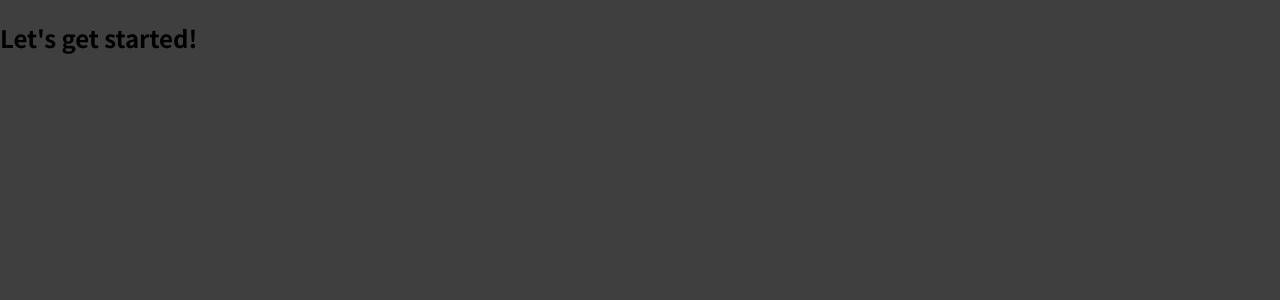
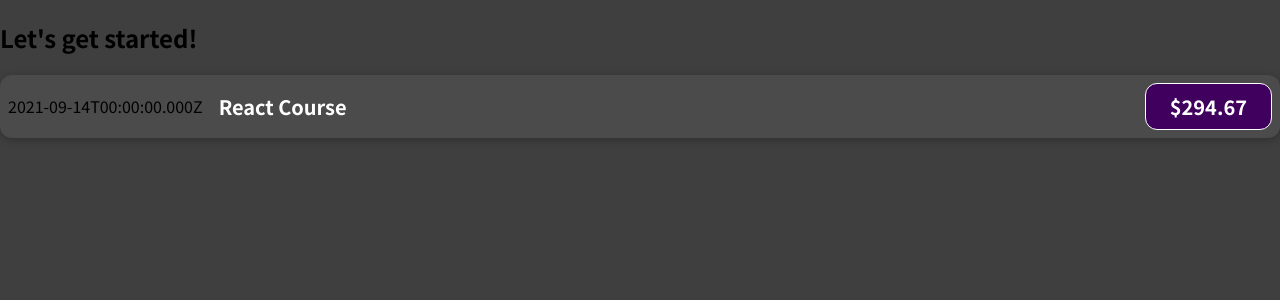
Before and after one commit to AndrewJacobVlietstra/React, a JavaScript app in the folder react-complete-guide/: page / in a window 1280 px wide. Shown: the top 300 px of the page. Built offline with nearby package versions, Linux system fonts and the light colour scheme.

Commit message:
Making custom component

```diff
--- a/react-complete-guide/src/App.js
+++ b/react-complete-guide/src/App.js
@@ -1,7 +1,10 @@
+import ExpenseItem from './components/ExpenseItem';
+
 function App() {
   return (
     <div>
       <h2>Let's get started!</h2>
+      <ExpenseItem />
     </div>
   );
 }
--- /dev/null
+++ b/react-complete-guide/src/components/ExpenseItem.css
@@ -0,0 +1,56 @@
+.expense-item {
+  display: flex;
+  justify-content: space-between;
+  align-items: center;
+  box-shadow: 0 2px 8px rgba(0, 0, 0, 0.25);
+  padding: 0.5rem;
+  margin: 1rem 0;
+  border-radius: 12px;
+  background-color: #4b4b4b;
+}
+
+.expense-item__description {
+  display: flex;
+  flex-direction: column;
+  gap: 1rem;
+  align-items: flex-end;
+  flex-flow: column-reverse;
+  justify-content: flex-start;
+  flex: 1;
+}
+
+.expense-item h2 {
+  color: #3a3a3a;
+  font-size: 1rem;
+  flex: 1;
+  margin: 0 1rem;
+  color: white;
+}
+
+.expense-item__price {
+  font-size: 1rem;
+  font-weight: bold;
+  color: white;
+  background-color: #40005d;
+  border: 1px solid white;
+  padding: 0.5rem;
+  border-radius: 12px;
+}
+
+@media (min-width: 580px) {
+  .expense-item__description {
+    flex-direction: row;
+    align-items: center;
+    justify-content: flex-start;
+    flex: 1;
+  }
+
+  .expense-item__description h2 {
+    font-size: 1.25rem;
+  }
+
+  .expense-item__price {
+    font-size: 1.25rem;
+    padding: 0.5rem 1.5rem;
+  }
+}
--- /dev/null
+++ b/react-complete-guide/src/components/ExpenseItem.js
@@ -0,0 +1,19 @@
+import './ExpenseItem.css';
+
+function ExpenseItem() {
+    const expenseDate = new Date(2021, 8, 14);
+    const expenseTitle = 'React Course';
+    const expenseAmount = 294.67;
+
+  return (
+    <div className="expense-item">
+      <div>{expenseDate.toISOString()}</div>
+      <div className="expense-item__description">
+        <h2>{`${expenseTitle}`}</h2>
+        <div className="expense-item__price">${expenseAmount}</div>
+      </div>
+    </div>
+  );
+}
+
+export default ExpenseItem;
```
Also changed, not shown: react-complete-guide/src/index.js (line endings or trailing spaces).
